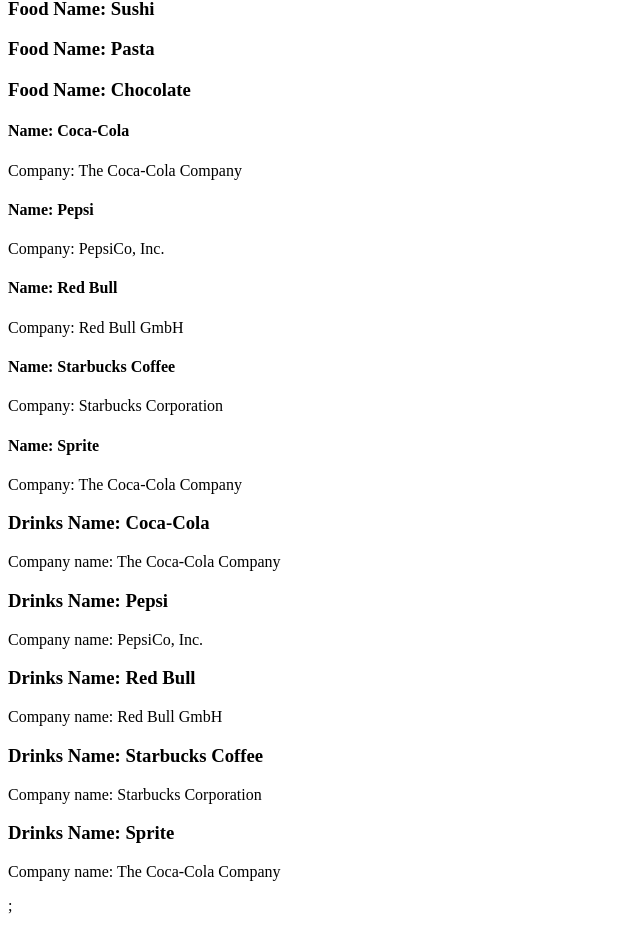
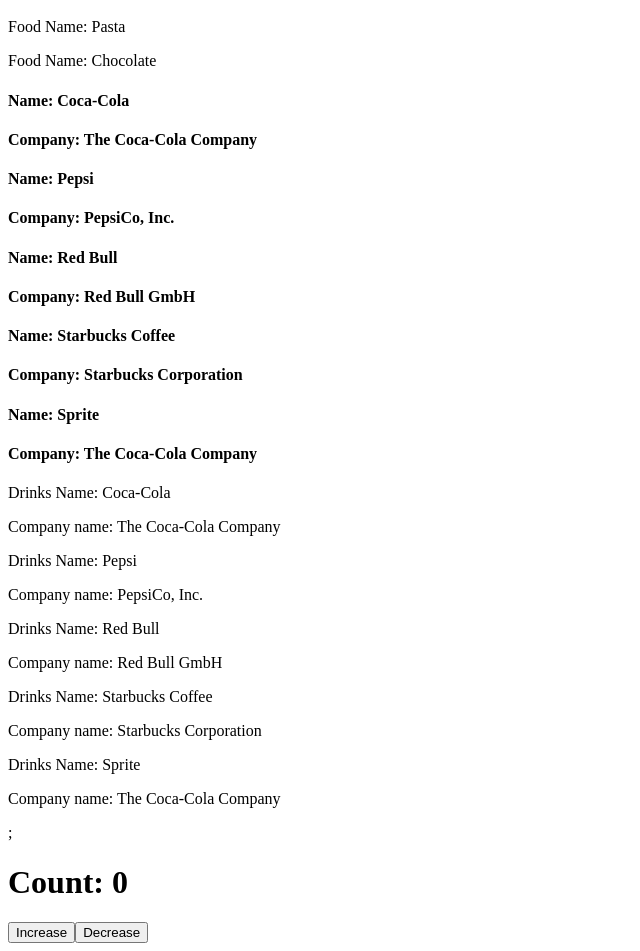
Before and after one commit to ahbanna/react-recap, a React (Vite) app: page / in a window 1280 px wide. Shown: the part 859-1810 px from the top of the page, without its empty margins (0-640 px from the left). Before the commit the page ends 1782 px from the top, so only its background shows below. Built offline with nearby package versions, Linux system fonts and the light colour scheme.

Commit message:
useState recap

```diff
--- a/src/App.jsx
+++ b/src/App.jsx
@@ -1,5 +1,6 @@
 import "./App.css";
 import ExploreMap from "./ExploreMap";
+import ExploreUseState from "./ExploreUseState";
 const para2Style = {
   color: "white",
   backgroundColor: "#0384d1",
@@ -42,8 +43,8 @@
         <Friend name="Ariful" age="14"></Friend>
         <Friend name="Rony" age="18"></Friend>
       </div>
-      {/* Understanding MAP */}
-      <ExploreMap></ExploreMap>;
+      <ExploreMap></ExploreMap>; {/* Explore MAP */}
+      <ExploreUseState></ExploreUseState> {/* Explore useState */}
     </div>
   );
 }
--- a/src/ExploreMap.jsx
+++ b/src/ExploreMap.jsx
@@ -1,7 +1,9 @@
 import React from "react";
 
 const ExploreMap = () => {
+  // Array
   const foods = ["Pizza", "Burger", "Sushi", "Pasta", "Chocolate"];
+  // Array of objects
   const drinks = [
     { name: "Coca-Cola", company: "The Coca-Cola Company" },
     { name: "Pepsi", company: "PepsiCo, Inc." },
@@ -24,7 +26,7 @@
         {drinks.map((drink) => (
           <div>
             <h4>Name: {drink.name}</h4>
-            <p>Company: {drink.company}</p>
+            <h4>Company: {drink.company}</h4>
           </div>
         ))}
         {drinks.map((drink) => (
@@ -39,16 +41,17 @@
 };
 
 function MyFoods(props) {
+  console.log(props.name);
   return (
     <div>
-      <h3>Food Name: {props.name}</h3>
+      <p>Food Name: {props.name}</p>
     </div>
   );
 }
 function MyDrinks(props) {
   return (
     <div>
-      <h3>Drinks Name: {props.drinksName}</h3>
+      <p>Drinks Name: {props.drinksName}</p>
       <p>Company name: {props.companyName}</p>
     </div>
   );
--- /dev/null
+++ b/src/ExploreUseState.jsx
@@ -0,0 +1,30 @@
+import React, { useState } from "react";
+
+const ExploreUseState = () => {
+  return (
+    <div>
+      <Counter></Counter>
+    </div>
+  );
+};
+
+function Counter() {
+  const [count, setCount] = useState(0);
+
+  const increaseCount = () => {
+    setCount(count + 1);
+  };
+  const decreaseCount = () => {
+    setCount(count - 1);
+  };
+
+  return (
+    <div>
+      <h1>Count: {count}</h1>
+      <button onClick={increaseCount}>Increase</button>
+      <button onClick={decreaseCount}>Decrease</button>
+    </div>
+  );
+}
+
+export default ExploreUseState;
```
